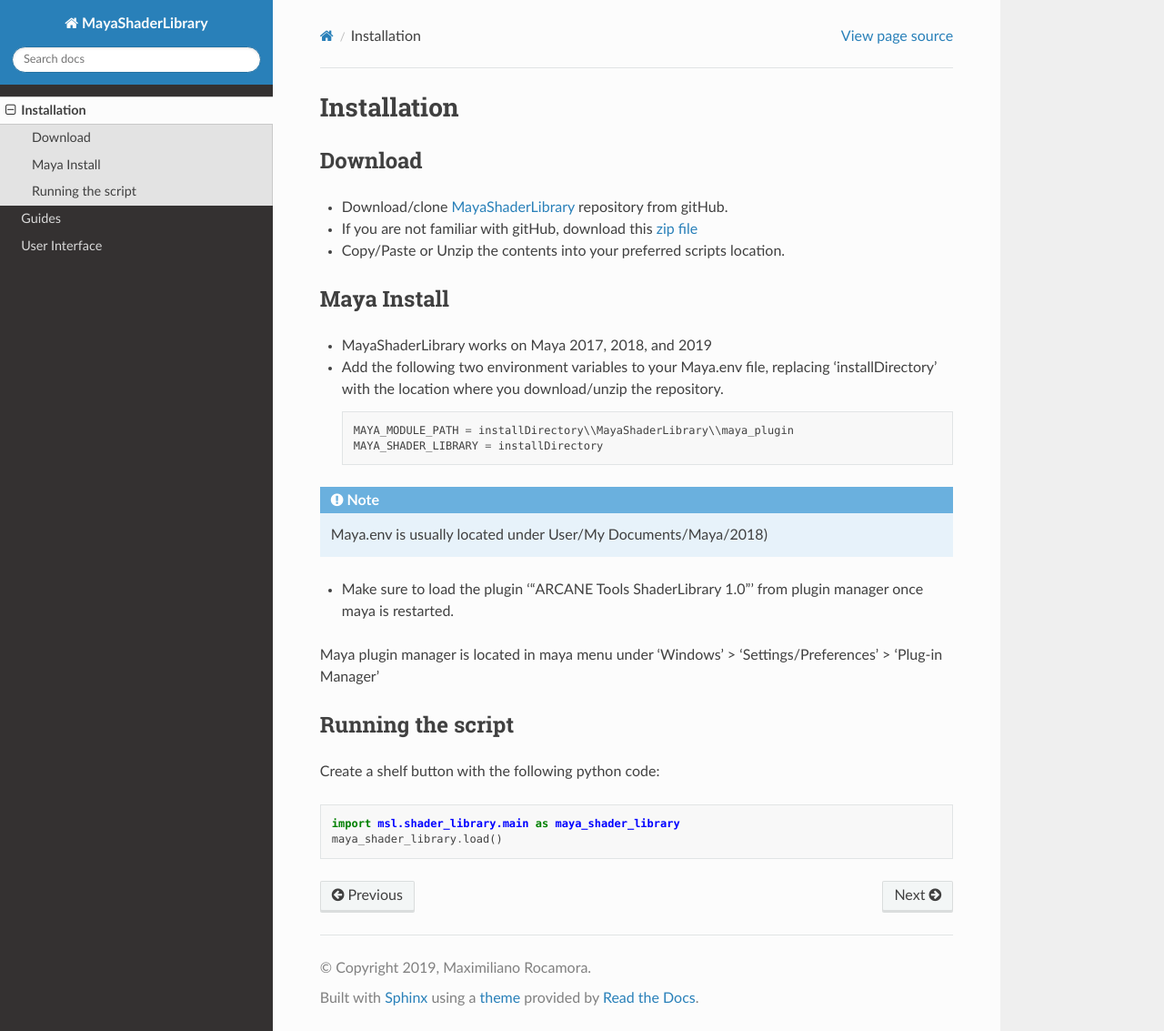
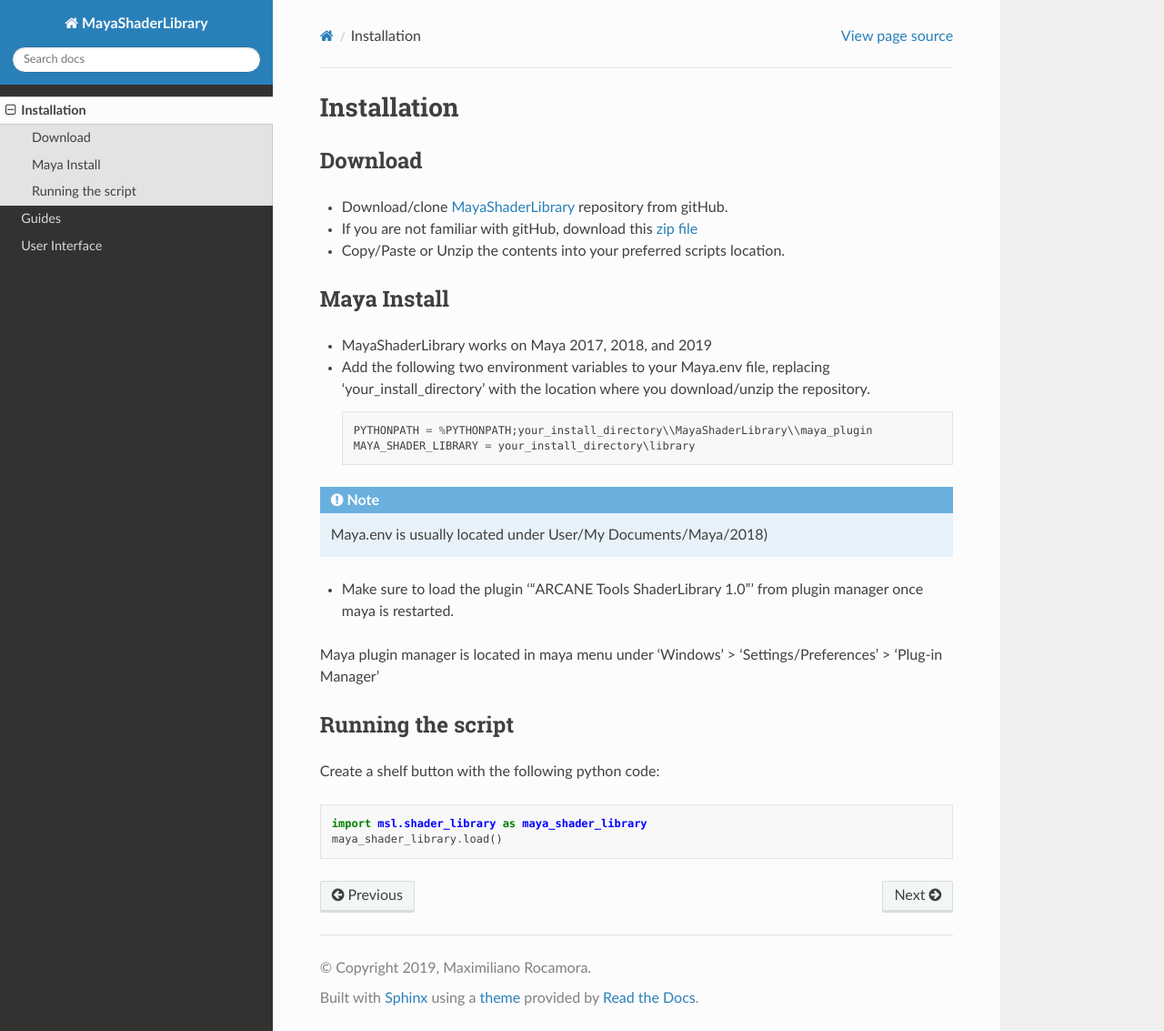
Before and after one commit to MaxRocamora/MayaShaderLibrary, a Sphinx documentation site: the page built from docs/install.rst, in a window 1280 px wide and 1133 px high. Shown: the whole window at 91% size. Built offline with Sphinx 7.4.7 and the Read the Docs theme 2.0.0, drawn with Linux system fonts in a browser that asks for light colours.

Commit message:
updated install instructions

```diff
--- a/docs/install.rst
+++ b/docs/install.rst
@@ -18,10 +18,10 @@
 ------------
 
 - MayaShaderLibrary works on Maya 2017, 2018, and 2019
-- Add the following two environment variables to your Maya.env file, replacing 'installDirectory' with the location where you download/unzip the repository. ::
+- Add the following two environment variables to your Maya.env file, replacing 'your_install_directory' with the location where you download/unzip the repository. ::
 
-	MAYA_MODULE_PATH = installDirectory\\MayaShaderLibrary\\maya_plugin
-	MAYA_SHADER_LIBRARY = installDirectory
+	PYTHONPATH = %PYTHONPATH;your_install_directory\\MayaShaderLibrary\\maya_plugin
+	MAYA_SHADER_LIBRARY = your_install_directory\library
 
 .. note:: Maya.env is usually located under User/My Documents/Maya/2018)
 
@@ -36,5 +36,5 @@
 
 .. code-block:: python
 
-	import msl.shader_library.main as maya_shader_library
+	import msl.shader_library as maya_shader_library
 	maya_shader_library.load()
```
